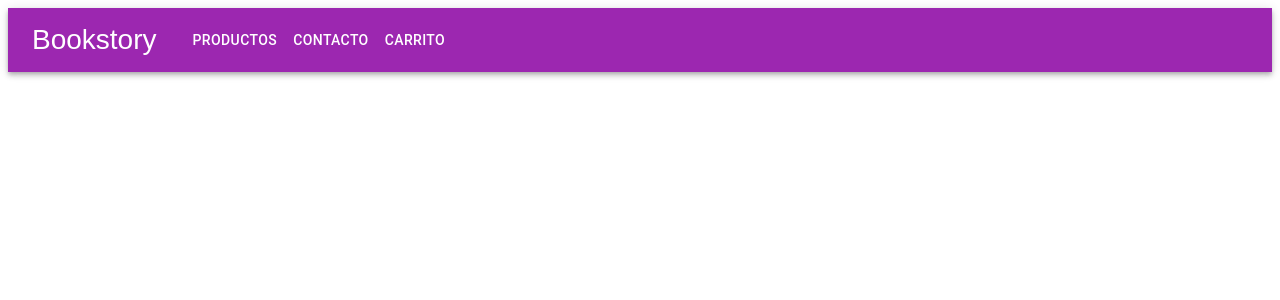
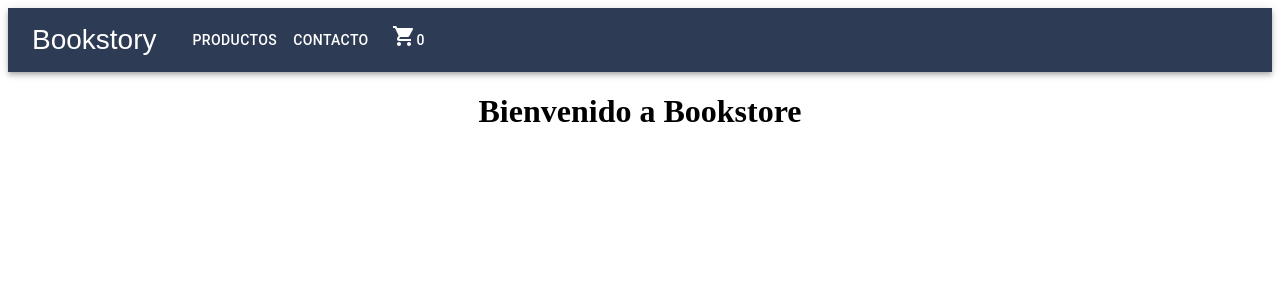
Before and after one commit to IgnacioCamporroUTN/bookstory-_camporro, a React (Create React App) app: page / in a window 1280 px wide. Shown: the top 300 px of the page. Built offline with nearby package versions, Linux system fonts and the light colour scheme.

Commit message:
Desafío CartWidget

```diff
--- a/src/App.js
+++ b/src/App.js
@@ -1,12 +1,14 @@
 import './App.css';
+import { ItemListContainer } from './components/ItemListContainer';
 import { NavBar } from './components/NavBar.js';
 
 function App() {
   return (
-    <div className="App">
+    <div className="App" >
      <>
 
      <NavBar/>
+     <ItemListContainer greeting='Bienvenido a Bookstore'/>
      </>
     </div>
   );
--- /dev/null
+++ b/src/components/CartWidget.js
@@ -0,0 +1,16 @@
+import React from 'react'
+import ShoppingCartIcon from '@material-ui/icons/ShoppingCart';
+
+const stylingCart = {
+
+
+  }
+
+
+export const CartWidget = () => {
+    return (
+        <div>
+            <ShoppingCartIcon style={stylingCart.cart}/>
+        </div>
+    )
+}
--- /dev/null
+++ b/src/components/ItemListContainer.js
@@ -0,0 +1,9 @@
+import React from 'react'
+
+export const ItemListContainer = ({greeting}) => {
+    return (
+        <div>
+            <h1>{greeting}</h1>
+        </div>
+    )
+}
--- a/src/components/NavBar.js
+++ b/src/components/NavBar.js
@@ -5,13 +5,17 @@ import Toolbar from '@mui/material/Toolbar';
 import Typography from '@mui/material/Typography';
 import Button from '@mui/material/Button';
 import IconButton from '@mui/material/IconButton';
+import { CartWidget } from './CartWidget';
+
+
 
 export  function NavBar() {
   return (
     <Box sx={{ flexGrow: 1 }}>
       <AppBar position="static"
-       color="secondary">
-        <Toolbar>
+       color="secondary"
+       style={{ background: '#2E3B55' }}>
+        <Toolbar >
           <IconButton
             size="large"
             edge="start"
@@ -21,12 +25,22 @@ export  function NavBar() {
           >
            Bookstory
           </IconButton>
+
+      <div>
           <Button color="inherit">Productos</Button>
           <Button color="inherit">Contacto</Button>
-          <Button color="inherit">Carrito</Button>
+
+          <Button  color="inherit">
+          <CartWidget color="inherit">Carrito</CartWidget>
+          0
+          </Button>
+
+      </div>
+
 
 
         </Toolbar>
+
       </AppBar>
     </Box>
   );
```
